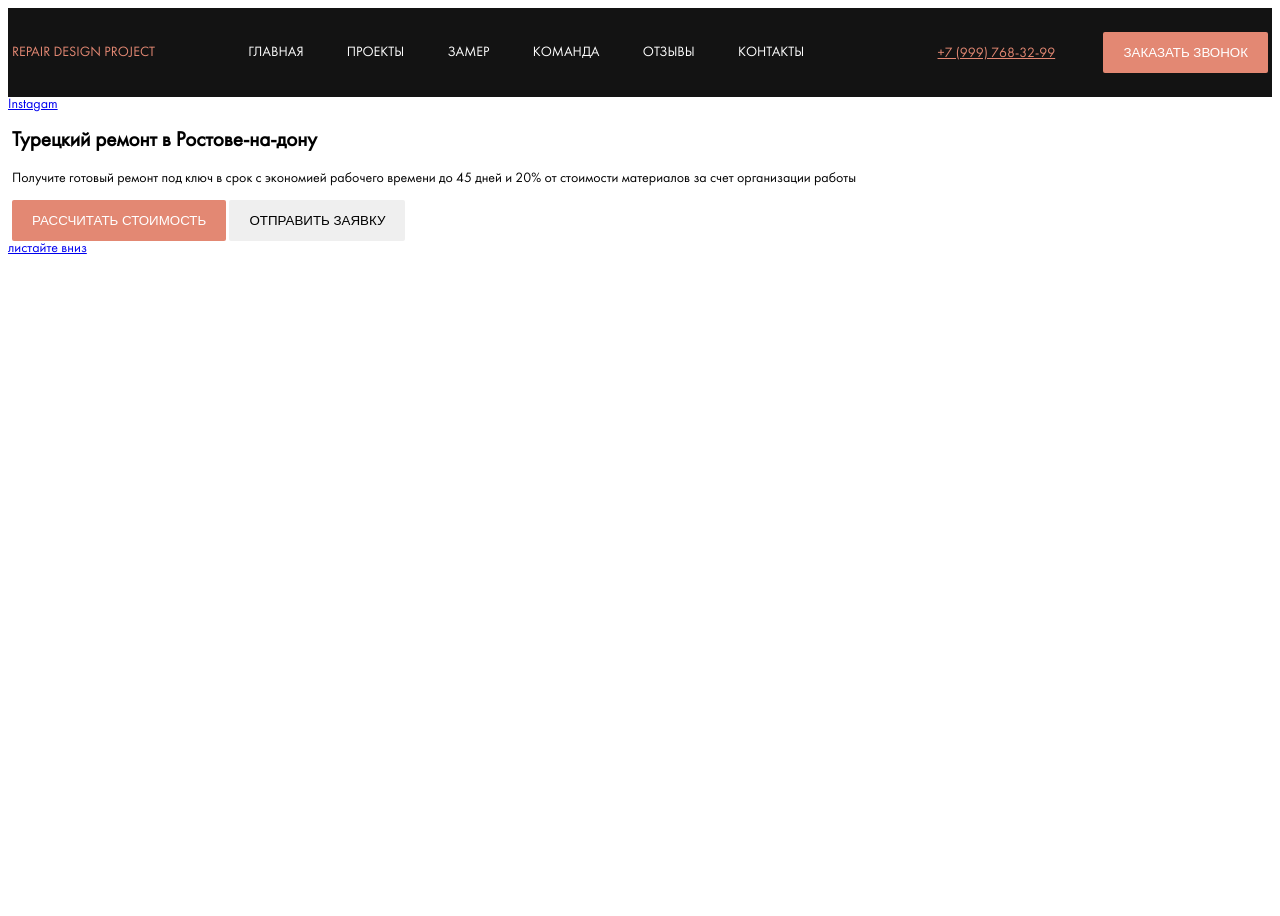
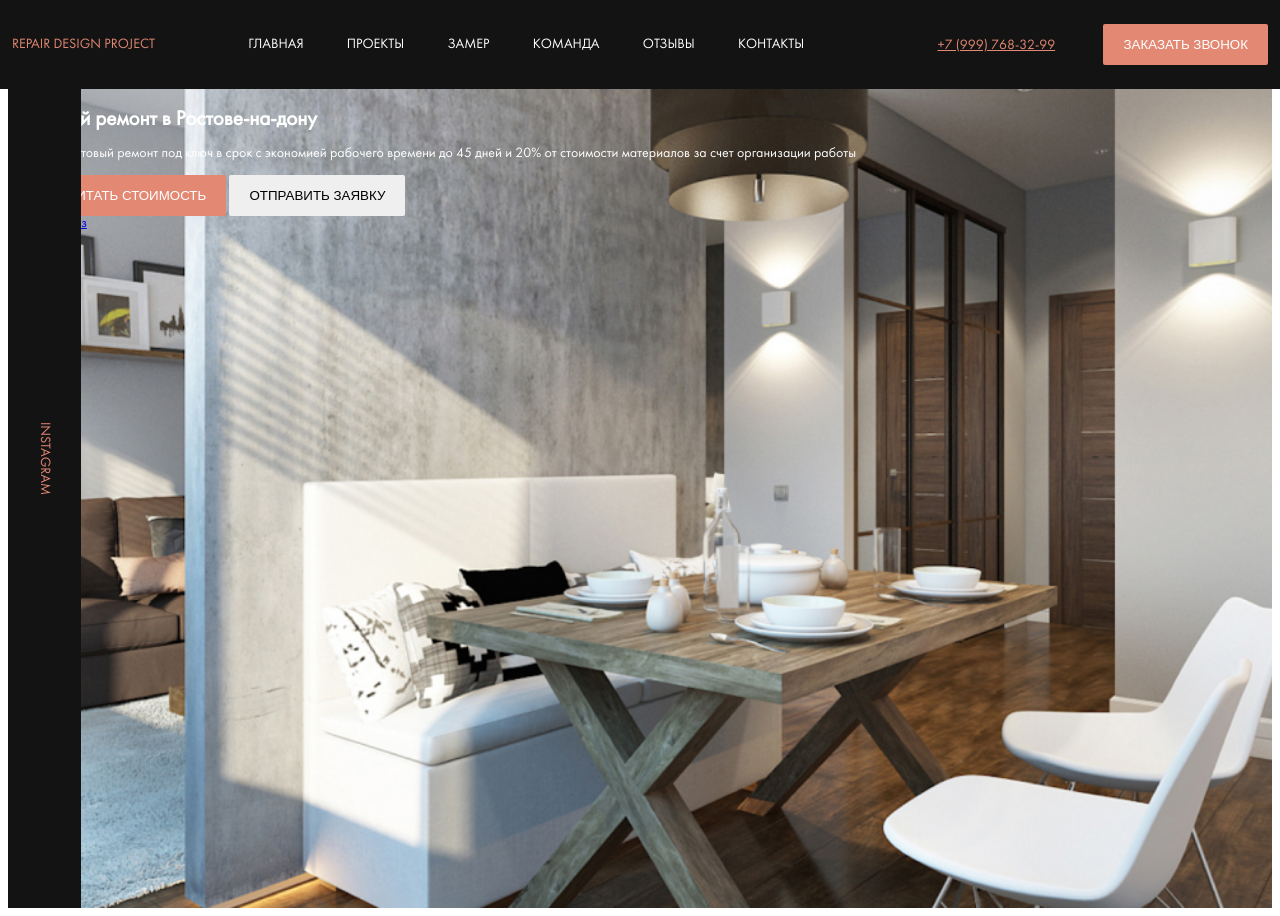
Before and after one commit to EvgeniyaKalit/project-site, a website: page index.html in a window 1280 px wide. Before the commit the page ends 800 px from the top, so only its background shows below. Drawn offline with Linux system fonts and the light colour scheme; files whose address does not match are found by name; a web font is replaced by a local one.

Commit message:
feat: add instagram button

```diff
--- a/index.html
+++ b/index.html
@@ -41,7 +41,9 @@
   <main>
     <!-- попадет в блок main все кроме футера, главное сдержимое текущей старницы -->
     <section class="hero">
-    <a href="#" class="instagram hero__instagram">Instagam</a>
+      <div class="instagram hero__instagram">
+        <a href="#" class="instagram__link">Instagram</a>
+         </div>
     <div class="hero__content">
       <div class="container">
       <h1 class="title hero__title">Турецкий ремонт в Ростове-на-дону</h1>
--- a/sass/_fonts.scss
+++ b/sass/_fonts.scss
@@ -1,19 +1,19 @@
-  @font-face {
-  font-family: 'Futura Book';
-  src:
-  url('..fonts/futura/FuturaBookC.woff') format('woff'),
-  url('..fonts/futura/FuturaBookC.woff2') format('woff'),
-  font-weight normal
-  font-style normal
-  font-display wrap
-}
+  @font-face  {
+    font-family: 'Futura Book';
+    src:
+    url('..fonts/futura/FuturaBookC.woff') format('woff'),
+    url('..fonts/futura/FuturaBookC.woff2') format('woff');
+    font-weight: normal;
+    font-style: normal;
+    font-display: wrap;
+  }
 
   @font-face {
     font-family: 'Futura Demi';
     src:
     url('..fonts/futura/FuturaDemiC.woff') format('woff'),
-    url('..fonts/futura/FuturaDemiC2.woff2') format('woff'),
-    font-weight normal
-    font-style normal
-    font-display wrap
+    url('..fonts/futura/FuturaDemiC2.woff2') format('woff');
+    font-weight: normal;
+    font-style: normal;
+    font-display: wrap;
   }
--- a/sass/style.sass
+++ b/sass/style.sass
@@ -3,6 +3,7 @@
 @import  'interface'
 @import  'grid'
 @import  'templates/header'
+@import  'templates/hero'
 
 
 body
--- a/sass/templates/_header.sass
+++ b/sass/templates/_header.sass
@@ -1,5 +1,10 @@
 
 .header
+  position: fixed
+  left: 0
+  top: 0
+  width: 100%
+  z-index: 99
   background-color: $dark
   padding: 24px 0
 
--- /dev/null
+++ b/sass/templates/_hero.sass
@@ -0,0 +1,24 @@
+.hero
+  position: relative
+  padding-top: 100px
+  background: $dark url('../img/hero-bg.jpg') no-repeat center / cover
+  height: 100vh
+  color: $light
+  &__instagram
+    position: absolute
+    max-width: 80px
+    height: 100%
+    left: 0
+    top: 0
+  .instagram
+    justify-content: center
+    align-items: center
+    display: flex
+    background-color: $dark
+    &__link
+      text-transform: uppercase
+      color: $primary
+      text-decoration: none
+      transform: rotate(90deg)
+  .title
+    margin: 0
```
Also changed, not shown: css/style.css, img/hero-bg.jpg (added).
